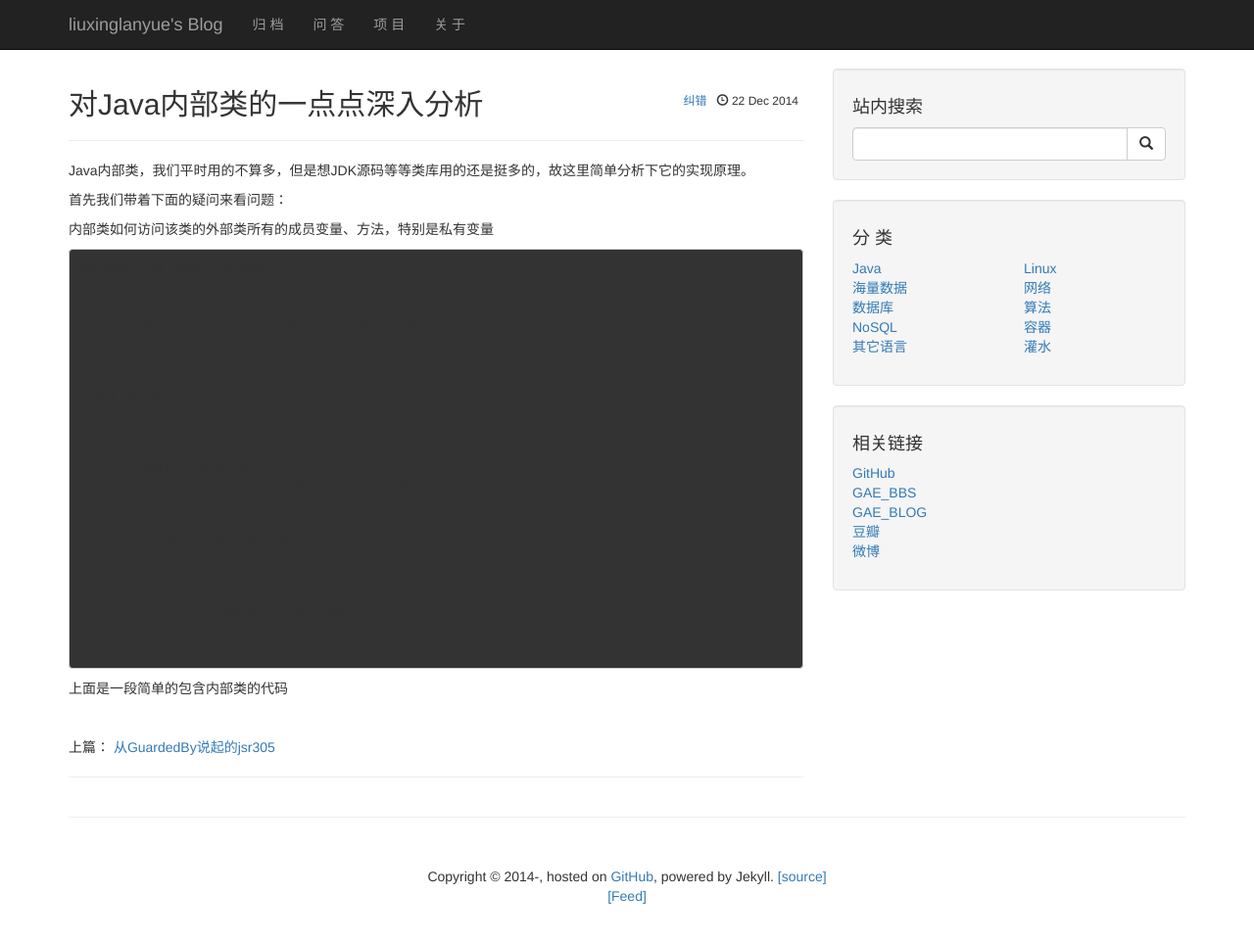
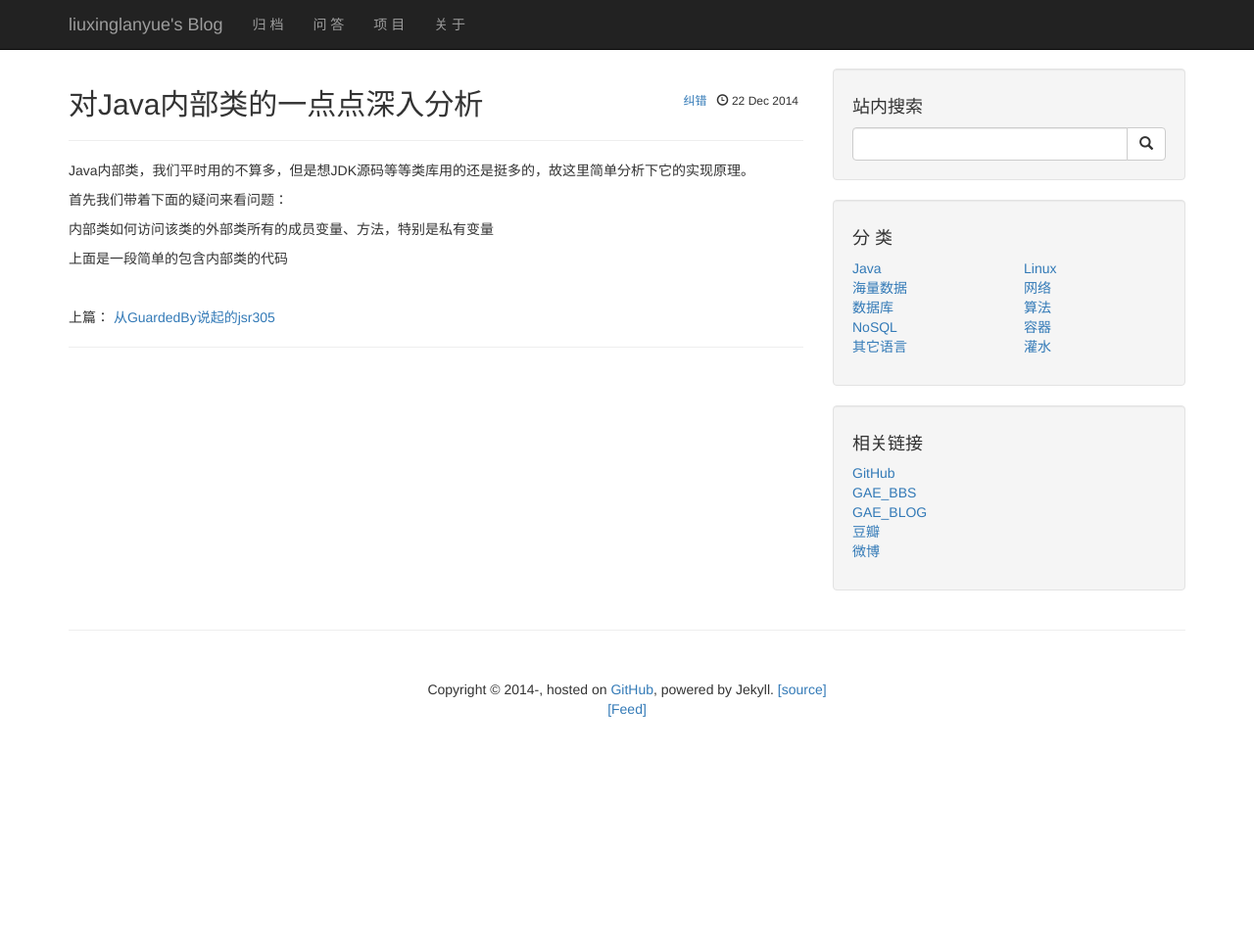
Before and after one commit to liuxinglanyue/blog, a Jekyll site: the page built from _posts/2014-12-22-inner-class.markdown, in a window 1280 px wide and 985 px high. Shown: the top 962 px of the window at 98% size. Built offline with Jekyll 4.4.1, drawn with Linux system fonts in a browser that asks for light colours; nearby versions of some CDN libraries; Markdown is read by kramdown in place of the engine named in the settings; comment, search, counter and statistics services are not loaded.

Commit message:
Update 2014-12-22-inner-class.markdown

```diff
--- a/_posts/2014-12-22-inner-class.markdown
+++ b/_posts/2014-12-22-inner-class.markdown
@@ -11,29 +11,6 @@ Java内部类，我们平时用的不算多，但是想JDK源码等等类库用
 
 内部类如何访问该类的外部类所有的成员变量、方法，特别是私有变量
 
-<pre class="prettyPrint">
-package com.innerClasses;
-//
-public class InnerClass {
-	public static void main(String[] args) {
-	}
-}
-//
-class School {
-	//
-	private int id;
-	//
-	public void cacl() {
-		Student student = new Student();
-	}
-	//
-	private class Student {
-		public void set(String name) {
-			System.out.println(id + name);
-		}
-		private String name;
-	}
-}
-</pre>
+
 
 上面是一段简单的包含内部类的代码
```
